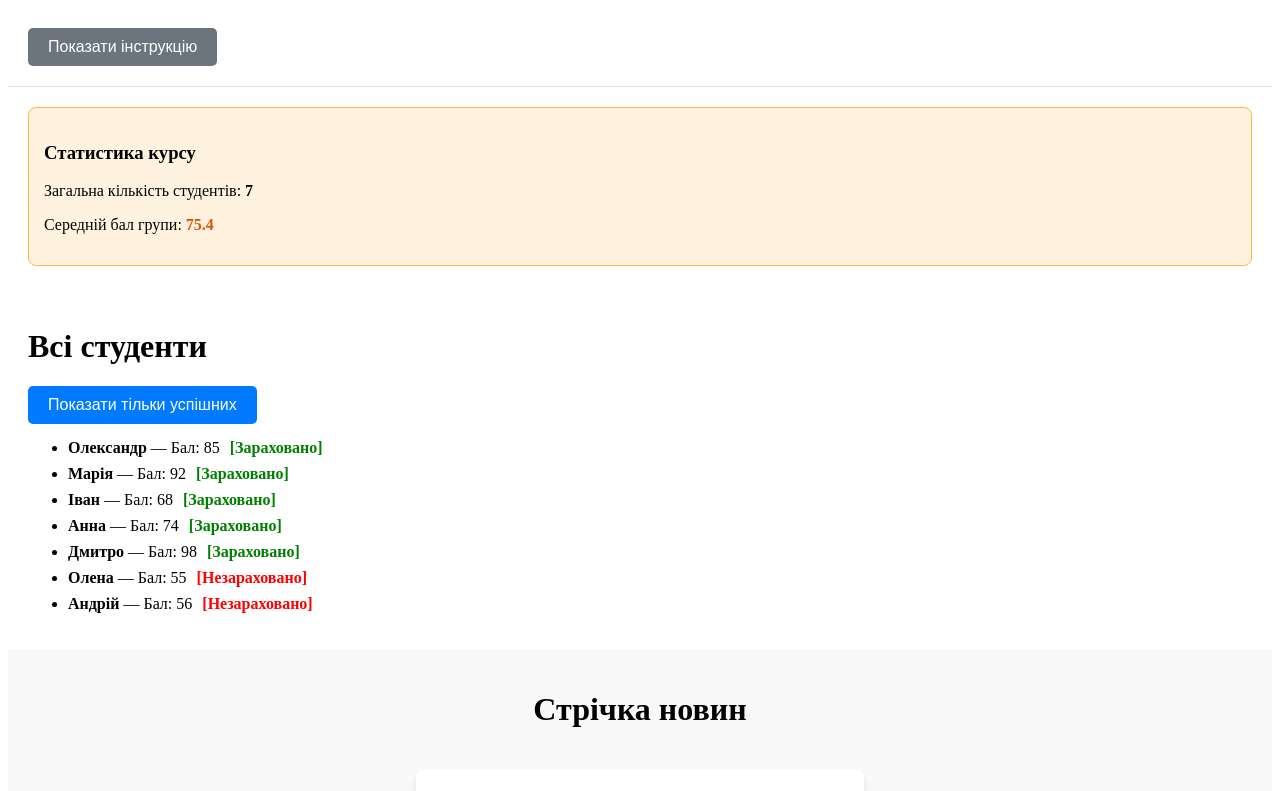
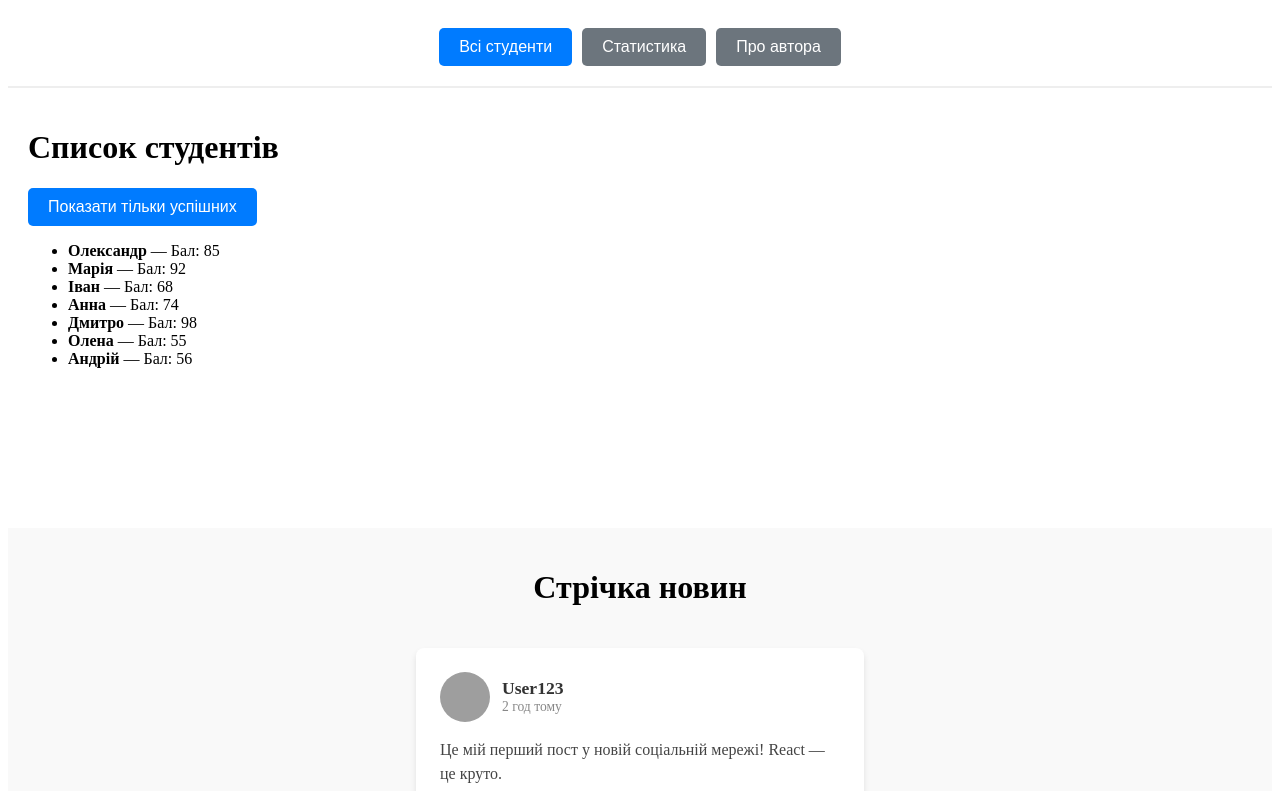
Before and after one commit to ZhytomyrskaAnna/my-react-project, a React (Vite) app: page / in a window 1280 px wide. Shown: the top 791 px of the page. Built offline with nearby package versions, Linux system fonts and the light colour scheme; grey boxes are pictures that could not be loaded.

Commit message:
feat: implement tab-based navigation for list, stats and about sections

```diff
--- a/src/App.jsx
+++ b/src/App.jsx
@@ -10,6 +10,7 @@ function App() {
 
   const [showHelp, setShowHelp] = useState(false);
   const [filterActive, setFilterActive] = useState(false);
+  const [activeTab, setActiveTab] = useState('list');
 
   const totalScore = students.reduce((acc, student) => acc + student.score, 0);
   const averageScore = students.length > 0 ? (totalScore / students.length).toFixed(1) : 0;
@@ -25,58 +26,72 @@ function App() {
   return (
     <>
 
-      <div style={{ padding: '20px', borderBottom: '1px solid #ddd' }}>
-
-        <Button onClick={() => setShowHelp(!showHelp)} variant="secondary">
-          {showHelp ? "Приховати інструкцію" : "Показати інструкцію"}
+      {/* НАВІГАЦІЯ (Таби) */}
+    <div style={{
+      display: 'flex',
+      justifyContent: 'center',
+      gap: '10px',
+      padding: '20px',
+      backgroundColor: '#fff',
+      borderBottom: '2px solid #eee'
+    }}>
+      <Button
+        onClick={() => setActiveTab('list')}
+        variant={activeTab === 'list' ? 'primary' : 'secondary'}
+      >
+        Всі студенти
       </Button>
-
-        {showHelp && (
-          <div style={{
-            marginTop: '10px',
-            padding: '10px',
-            backgroundColor: '#e3f2fd',
-            borderRadius: '5px',
-            color: '#0d47a1'
-          }}>
-            <p><strong>Довідка:</strong> Ця сторінка дозволяє керувати списками студентів, переглядати стрічку новин та ставити лайки постам.</p>
-          </div>
-        )}
+      <Button
+        onClick={() => setActiveTab('stats')}
+        variant={activeTab === 'stats' ? 'primary' : 'secondary'}
+      >
+        Статистика
+      </Button>
+      <Button
+        onClick={() => setActiveTab('about')}
+        variant={activeTab === 'about' ? 'primary' : 'secondary'}
+      >
+        Про автора
+      </Button>
     </div>
 
-      <div style={{
-        padding: '15px',
-        margin: '20px',
-        backgroundColor: '#fff3e0',
-        borderRadius: '8px',
-        border: '1px solid #ffb74d'
-      }}>
-        <h3>Статистика курсу</h3>
-        <p>Загальна кількість студентів: <strong>{students.length}</strong></p>
-        <p>Середній бал групи: <strong style={{ color: '#e65100' }}>{averageScore}</strong></p>
-      </div>
+    <div style={{ padding: '20px', minHeight: '400px' }}>
 
-      <div style={{ padding: '20px' }}>
-        <h1>{filterActive ? "Успішні студенти" : "Всі студенти"}</h1>
-
+      {/* Tab 1: Список студентів */}
+      {activeTab === 'list' && (
+        <div>
+          <h1>Список студентів</h1>
           <Button onClick={() => setFilterActive(!filterActive)} variant="primary">
             {filterActive ? "Показати всіх" : "Показати тільки успішних"}
           </Button>
-
-        <ul style={{ marginTop: '15px' }}>
+          <ul>
             {studentsToDisplay.map((student) => (
-            <li key={student.id} style={{ marginBottom: '8px' }}>
+              <li key={student.id}>
                 <strong>{student.name}</strong> — Бал: {student.score}
-              <span style={{
-                marginLeft: '10px',
-                color: student.score >= 60 ? 'green' : 'red',
-                fontWeight: 'bold'
-              }}>
-                [{student.score >= 60 ? 'Зараховано' : 'Незараховано'}]
-              </span>
               </li>
             ))}
           </ul>
+        </div>
+      )}
+
+      {/* Tab 2: Статистика */}
+      {activeTab === 'stats' && (
+        <div style={{ backgroundColor: '#fff3e0', padding: '20px', borderRadius: '8px' }}>
+          <h3>Аналітика курсу</h3>
+          <p>Загальна кількість: <strong>{students.length}</strong></p>
+          <p>Середній бал: <strong>{averageScore}</strong></p>
+        </div>
+      )}
+
+      {/* Tab 3: Про автора */}
+      {activeTab === 'about' && (
+        <Card>
+          <h2>Про автора</h2>
+          <p>Цю лабораторну роботу виконав студент групи 101.</p>
+          <p>Вивчення React: Lists, Keys & Conditional Rendering.</p>
+        </Card>
+      )}
+
     </div>
 
       <div style={{ padding: '20px', backgroundColor: '#f9f9f9' }}>
```
Lines whose indentation alone changed are shown as unchanged.
